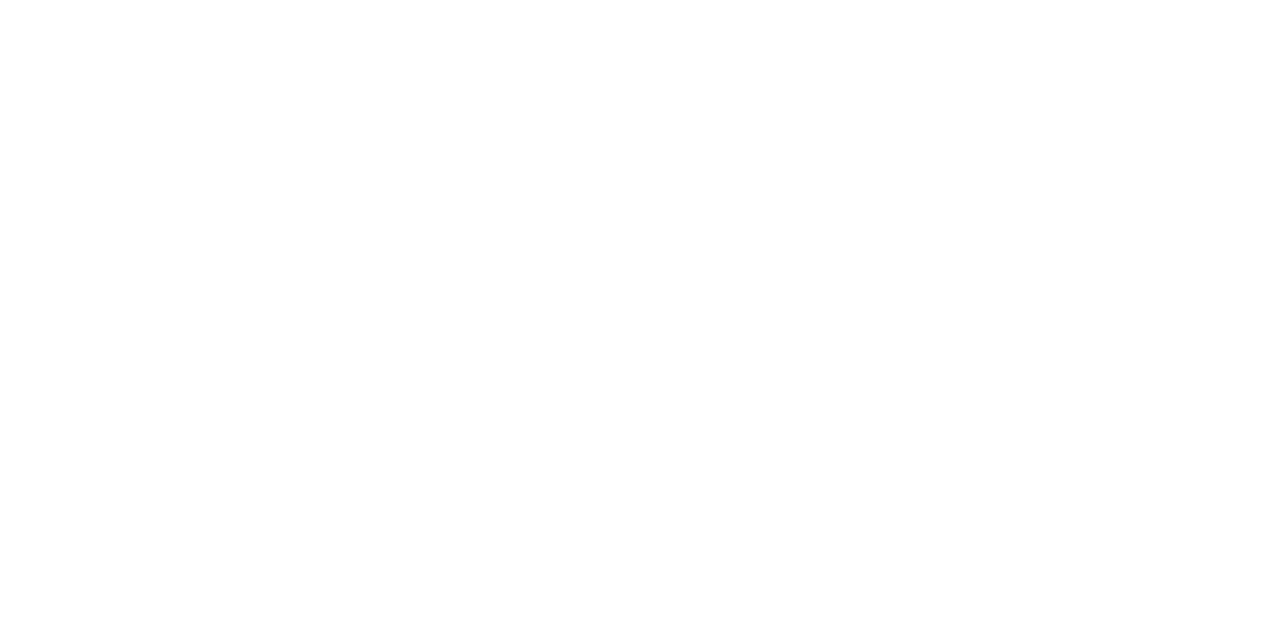
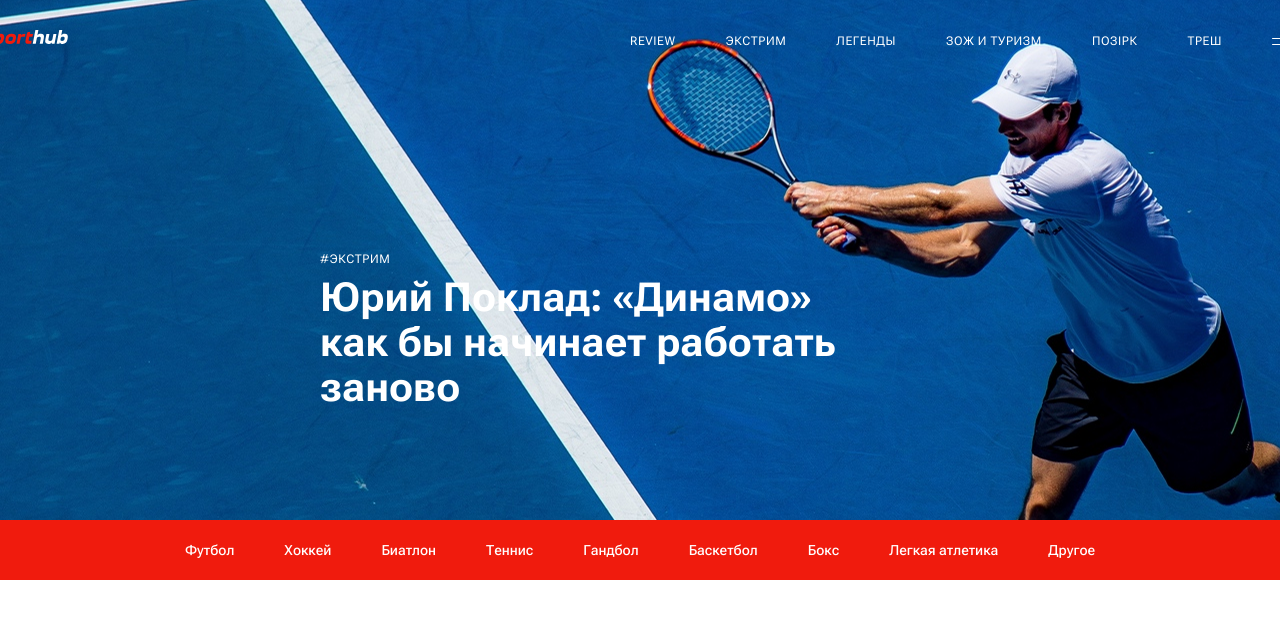
Before and after one commit to PolinaRomanchuk/test_task_sporthub, a React (Vite) app: page / in a window 1280 px wide. Shown: the top 618 px of the page. Built offline with nearby package versions, Linux system fonts and the light colour scheme.

Commit message:
feat: add header

```diff
--- a/index.html
+++ b/index.html
@@ -3,6 +3,13 @@
   <head>
     <meta charset="UTF-8" />
     <link rel="icon" type="image/svg+xml" href="./src/assets/favicon.png" />
+    <link rel="preconnect" href="https://fonts.googleapis.com" />
+    <link rel="preconnect" href="https://fonts.gstatic.com" crossorigin />
+    <link
+      href="https://fonts.googleapis.com/css2?family=Inter:ital,opsz,wght@0,14..32,100..900;1,14..32,100..900&family=Manrope:wght@200..800&family=Montserrat:ital,wght@0,100..900;1,100..900&family=Roboto+Flex:opsz,wght@8..144,100..1000&display=swap"
+      rel="stylesheet"
+    />
+
     <meta name="viewport" content="width=device-width, initial-scale=1.0" />
     <title>SportHub</title>
   </head>
--- a/src/App.tsx
+++ b/src/App.tsx
@@ -1,7 +1,24 @@
-import type { ReactElement } from 'react';
+import { useEffect, useState, type ReactElement } from 'react';
+import Home from './components/Home';
 
 const App = (): ReactElement => {
-  return <></>;
+  let [size, setSize] = useState(document.documentElement.clientWidth);
+
+  useEffect((): void | (() => void) => {
+    function handle(): void {
+      setSize(document.documentElement.clientWidth);
+    }
+    window.addEventListener('resize', handle);
+    return () => {
+      window.removeEventListener('resize', handle);
+    };
+  }, []);
+
+  return (
+    <div className="wrapper">
+      <Home size={size} />
+    </div>
+  );
 };
 
 export default App;
--- /dev/null
+++ b/src/components/Header/Header.tsx
@@ -0,0 +1,76 @@
+import type { ReactElement } from 'react';
+import './header.scss';
+import Logo from '../../assets/logo.svg';
+
+const Header = (): ReactElement => {
+  return (
+    <header className="header">
+      <div className="_container">
+        <div className="header__content">
+          <div className="header__menu">
+            <div className="header__menu-wrapper">
+              <div className="header__logo">
+                <img src={Logo} alt="logo" />
+              </div>
+              <nav className="header__navigation">
+                <ul className="header__navigation-list">
+                  <li className="header__navigation-item nav-text">Review</li>
+                  <li className="header__navigation-item nav-text">Экстрим</li>
+                  <li className="header__navigation-item nav-text">Легенды</li>
+                  <li className="header__navigation-item nav-text">
+                    зож и туризм
+                  </li>
+                  <li className="header__navigation-item nav-text">Позірк</li>
+                  <li className="header__navigation-item nav-text">Треш</li>
+                  <button className="header__burger">
+                    <div className="header__burger-icon">
+                      <span className="header__burger-line"></span>
+                      <span className="header__burger-line"></span>
+                    </div>
+                  </button>
+                </ul>
+              </nav>
+            </div>
+            <div className="header__headline">
+              <span className="header__headline-tag nav-text">#Экстрим</span>
+              <h1 className="header__headline-title">
+                Юрий Поклад: «Динамо»<br></br> как бы начинает работать заново
+              </h1>
+            </div>
+          </div>
+
+          <nav className="header__sport-navigation">
+            <ul className="header__sport-navigation-list">
+              <li className="header__sport-navigation-item usual-text">
+                Футбол
+              </li>
+              <li className="header__sport-navigation-item usual-text">
+                Хоккей
+              </li>
+              <li className="header__sport-navigation-item usual-text">
+                Биатлон
+              </li>
+              <li className="header__sport-navigation-item usual-text">
+                Теннис
+              </li>
+              <li className="header__sport-navigation-item usual-text">
+                Гандбол
+              </li>
+              <li className="header__sport-navigation-item usual-text">
+                Баскетбол
+              </li>
+              <li className="header__sport-navigation-item usual-text">Бокс</li>
+              <li className="header__sport-navigation-item usual-text">
+                Легкая атлетика
+              </li>
+              <li className="header__sport-navigation-item usual-text">
+                Другое
+              </li>
+            </ul>
+          </nav>
+        </div>
+      </div>
+    </header>
+  );
+};
+export default Header;
--- /dev/null
+++ b/src/components/Header/header.scss
@@ -0,0 +1,95 @@
+@use '../../styles/variables' as *;
+
+.header {
+  &__content {
+    background: url('../../assets/header/bg.png');
+    object-fit: cover;
+    background-repeat: no-repeat;
+    min-height: 580px;
+    display: flex;
+    flex-direction: column;
+    justify-content: space-between;
+  }
+
+  &__logo{
+    padding-left: 20px;
+  }
+
+  &__menu {
+    width: 100%;
+    display: flex;
+    flex-direction: column;
+    justify-content: center;
+    align-items: center;
+
+    &-wrapper {
+      display: flex;
+      justify-content: space-between;
+      align-items: center;
+      width: 1360px;
+      padding-top: 30px;
+    }
+  }
+
+  &__navigation {
+    display: flex;
+    width: 690px;
+    cursor: pointer;
+
+    &-list {
+      display: flex;
+      justify-content: space-between;
+      gap: 20px;
+      width: 100%;
+    }
+
+    &-item {
+      &:hover {
+        color: $color-primary;
+      }
+    }
+  }
+
+  &__burger {
+    &-icon {
+      display: flex;
+      flex-direction: column;
+      gap: 5px;
+    }
+
+    &-line {
+      border-radius: 2px;
+      width: 48px;
+      height: 1px;
+      background: $color-light;
+    }
+  }
+
+  &__headline {
+    width: 640px;
+    padding-top: 200px;
+    display: flex;
+    flex-direction: column;
+    gap: 10px;
+  }
+
+  &__sport-navigation {
+    background-color: $color-primary;
+    height: 60px;
+    display: flex;
+    align-items: center;
+    justify-content: center;
+    cursor: pointer;
+
+    &-list {
+      display: flex;
+      gap: 50px;
+    }
+
+    &-item {
+      &:hover {
+        color: $color-dark;
+      }
+    }
+  }
+}
--- /dev/null
+++ b/src/components/Home.tsx
@@ -0,0 +1,17 @@
+import type { ReactElement } from 'react';
+import Header from './Header/Header';
+
+type HomeProps = {
+  size: number;
+};
+
+const Home = ({ size }: HomeProps): ReactElement => {
+  return (
+    <>
+      <Header />
+      <main></main>
+    </>
+  );
+};
+
+export default Home;
--- a/src/styles/_global.scss
+++ b/src/styles/_global.scss
@@ -0,0 +1,49 @@
+@use './variables' as *;
+* {
+  transition: all 0.5s ease 0s;
+}
+
+#root {
+  min-height: 100%;
+}
+
+._container {
+  margin: 0 auto;
+  max-width: 1920px;
+}
+
+.wrapper {
+  min-height: 100vh;
+  display: flex;
+  flex-direction: column;
+  overflow: hidden;
+}
+
+main {
+  flex: 1 1 auto;
+}
+
+.nav-text {
+  font-family: $font-family;
+  color: $color-light;
+  text-transform: uppercase;
+  font-weight: 400;
+  font-size: 12px;
+  letter-spacing: 0.05em;
+}
+
+.usual-text {
+  font-family: $font-family;
+  font-weight: 500;
+  font-size: 14px;
+  text-align: center;
+  color: $color-light;
+}
+
+h1 {
+  font-family: $font-family;
+  font-weight: 700;
+  font-size: 40px;
+  line-height: 112%;
+  color: $color-light;
+}
--- a/src/styles/_variables.scss
+++ b/src/styles/_variables.scss
@@ -0,0 +1,14 @@
+$color-primary: rgba(240, 27, 13, 1);
+$color-light: #fff;
+$color-dark: rgba(0, 0, 0, 1);
+
+$font-family: 'Roboto Flex', sans-serif;
+$second-family: 'Manrope', sans-serif;
+$third-family: 'Montserrat', sans-serif;
+$fourth-family: 'Inter', sans-serif;
+
+$container-max-widths: (
+  s: 320px,
+  m: 768px,
+  xl: 1920px,
+);
--- a/src/styles/index.scss
+++ b/src/styles/index.scss
@@ -1,2 +1,3 @@
 @use './variables' as *;
 @use './global' as *;
+@use './null.scss' as *;
--- a/src/styles/null.scss
+++ b/src/styles/null.scss
@@ -55,7 +55,7 @@
   list-style: none;
 }
 
-h1,
+
 h2,
 h3,
 h4,
```
Also changed, not shown: src/assets/header/bg.png (added), src/assets/logo.svg (added).
